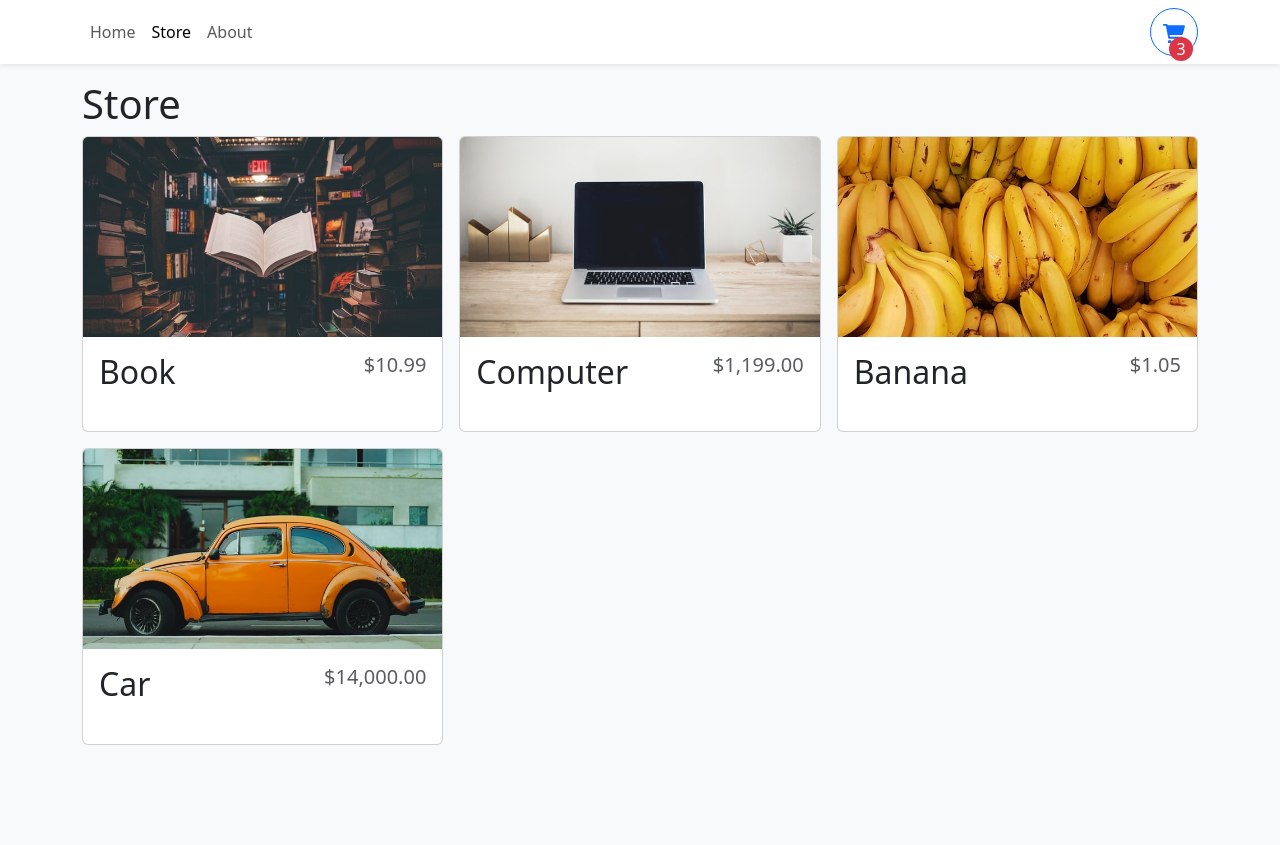
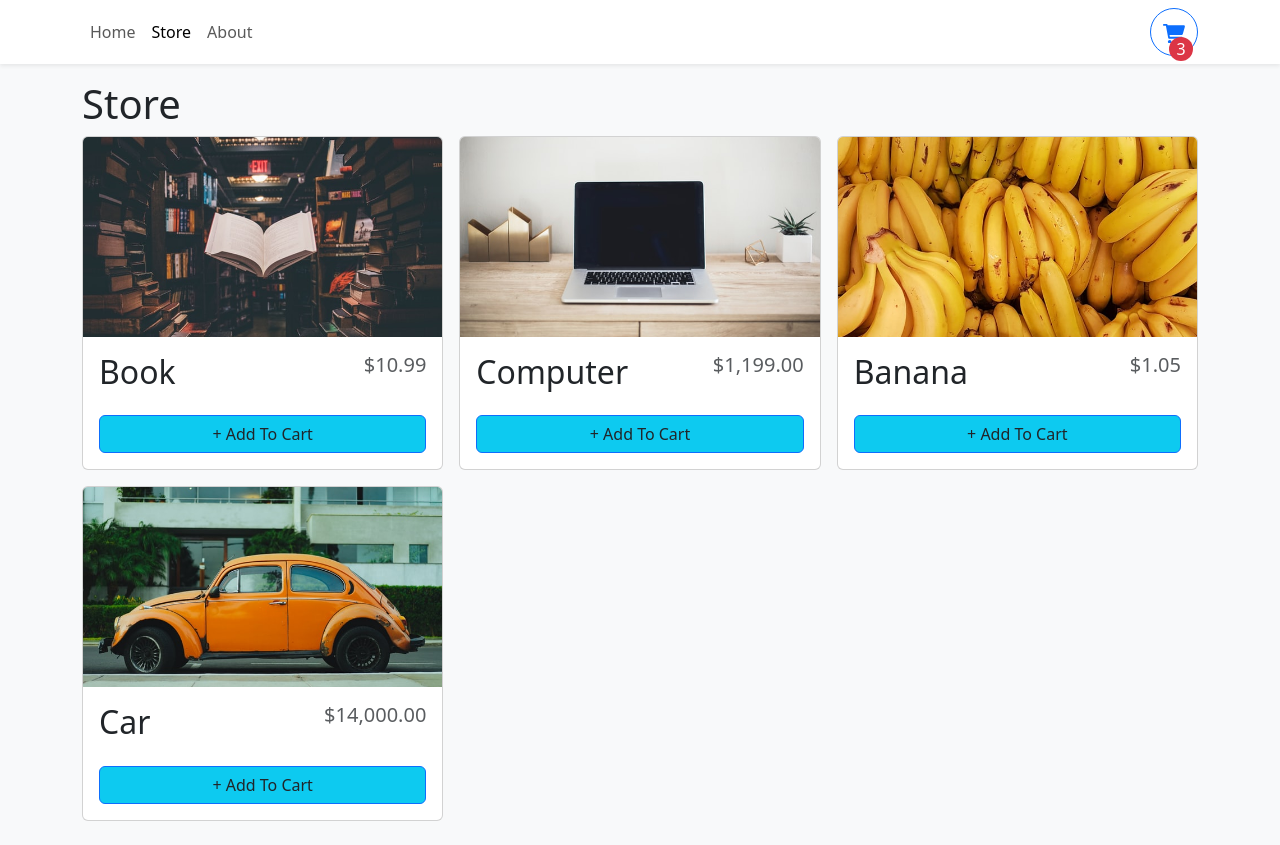
Before and after one commit to Samuelbahiru/shoppingcart-react-typescript, a React (Vite) app: page /store in a window 1280 px wide. Before the commit the page ends 800 px from the top, so only its background shows below. Built offline with nearby package versions, Linux system fonts and the light colour scheme.

Commit message:
cart ui updated

```diff
--- a/src/components/StoreItem.tsx
+++ b/src/components/StoreItem.tsx
@@ -1,4 +1,4 @@
-import { Card } from "react-bootstrap";
+import { Card, Button } from "react-bootstrap";
 import { formatCurrency } from "../utilities/formatCurrency";
 type StoreItemProps = {
   id: number;
@@ -8,8 +8,10 @@
 };
 
 export function StoreItem({ id, name, price, imgUrl }: StoreItemProps) {
+  const quantity = 0;
+
   return (
-    <Card>
+    <Card className="h-100">
       <Card.Img
         variant="top"
         src={imgUrl}
@@ -21,6 +23,30 @@
           <span className="fs-2">{name}</span>
           <span className="ms-2 text-muted">{formatCurrency(price)}</span>
         </Card.Title>
+        <div className="mt-auto">
+          {quantity === 0 ? (
+            <Button className="bg-info w-100 text-dark ">+ Add To Cart</Button>
+          ) : (
+            <div
+              className="d-flex align-items-center flex-column"
+              style={{ gap: ".5rem" }}
+            >
+              <div
+                className="d-flex align-items-center justify-content-center"
+                style={{ gap: ".5rem" }}
+              >
+                <Button>-</Button>
+                <div>
+                  <span className="fs-3"> {quantity}</span>
+                </div>
+                <Button>+</Button>
+              </div>
+              <Button variant="danger" size="sm">
+                Remove
+              </Button>
+            </div>
+          )}
+        </div>
       </Card.Body>
     </Card>
   );
```
